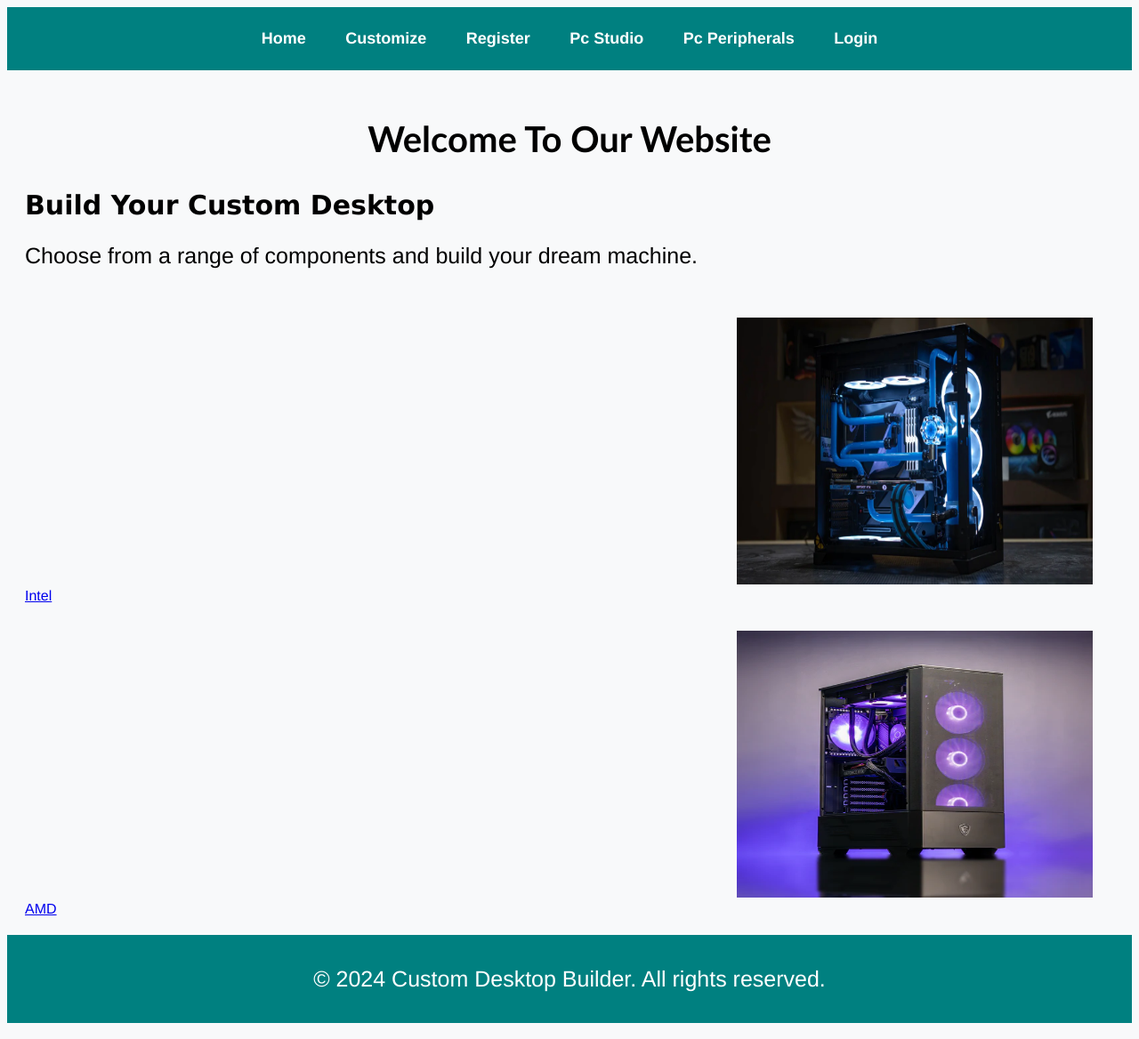
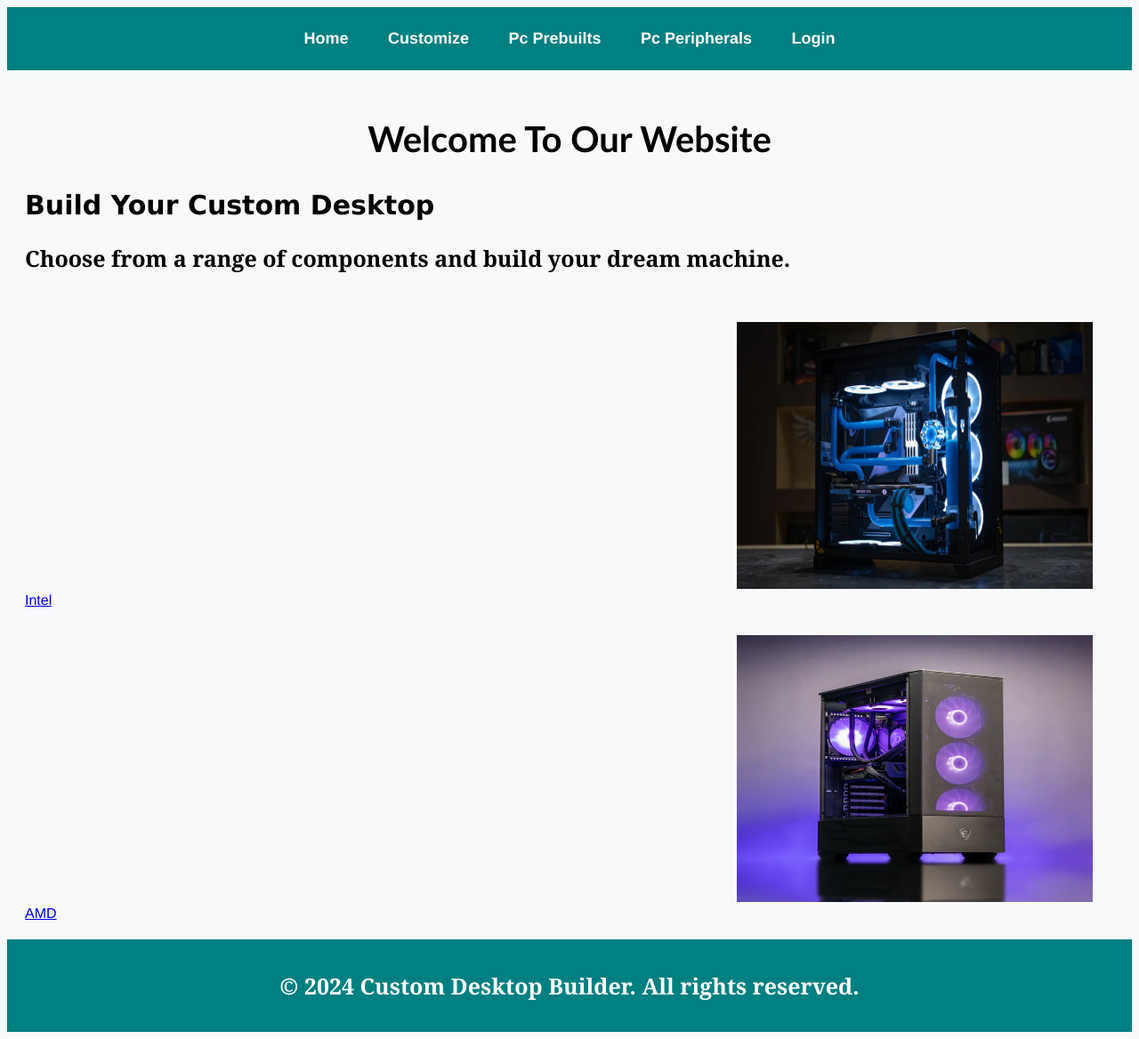
Before and after one commit to KansaraKrish/SPS-website, a PHP site: page / in a window 1280 px wide. Shown: the whole page at 89% size. Run offline with PHP 8.4, Linux system fonts and the light colour scheme.

Commit message:
css html

```diff
--- a/css/styles.css
+++ b/css/styles.css
@@ -18,6 +18,8 @@ h2{
 }
 p{
     font-size: 25px;
+    font-family: Cambria, Cochin, Georgia, Times, 'Times New Roman', serif;
+    font-weight: bold;
 }
 header {
     background-color: #008080;
--- a/index.html
+++ b/index.html
@@ -13,18 +13,10 @@
                     <li><a href="index.html">Home</a></li>
                     <li><a href="product.html">Customize</a></li>
 
-                    <!-- Dropdown for Register -->
-                    <li class="dropdown">
-                        <a href="register.php">Register</a>
-                        <ul class="dropdown-content">
-                            <li><a href="register.php">Individual</a></li>
-                            <li><a href="business_register.php">Business</a></li>
-                        </ul>
-                    </li>
 
                     <!-- Dropdown for Pc Studio -->
                     <li class="dropdown">
-                        <a href="pcstudio.php">Pc Studio</a>
+                        <a href="pcstudio.php">Pc Prebuilts</a>
                         <ul class="dropdown-content">
                             <li><a href="pcstudio.php">Gaming PCs</a></li>
                             <li><a href="workstation.php">Workstations</a></li>
```
